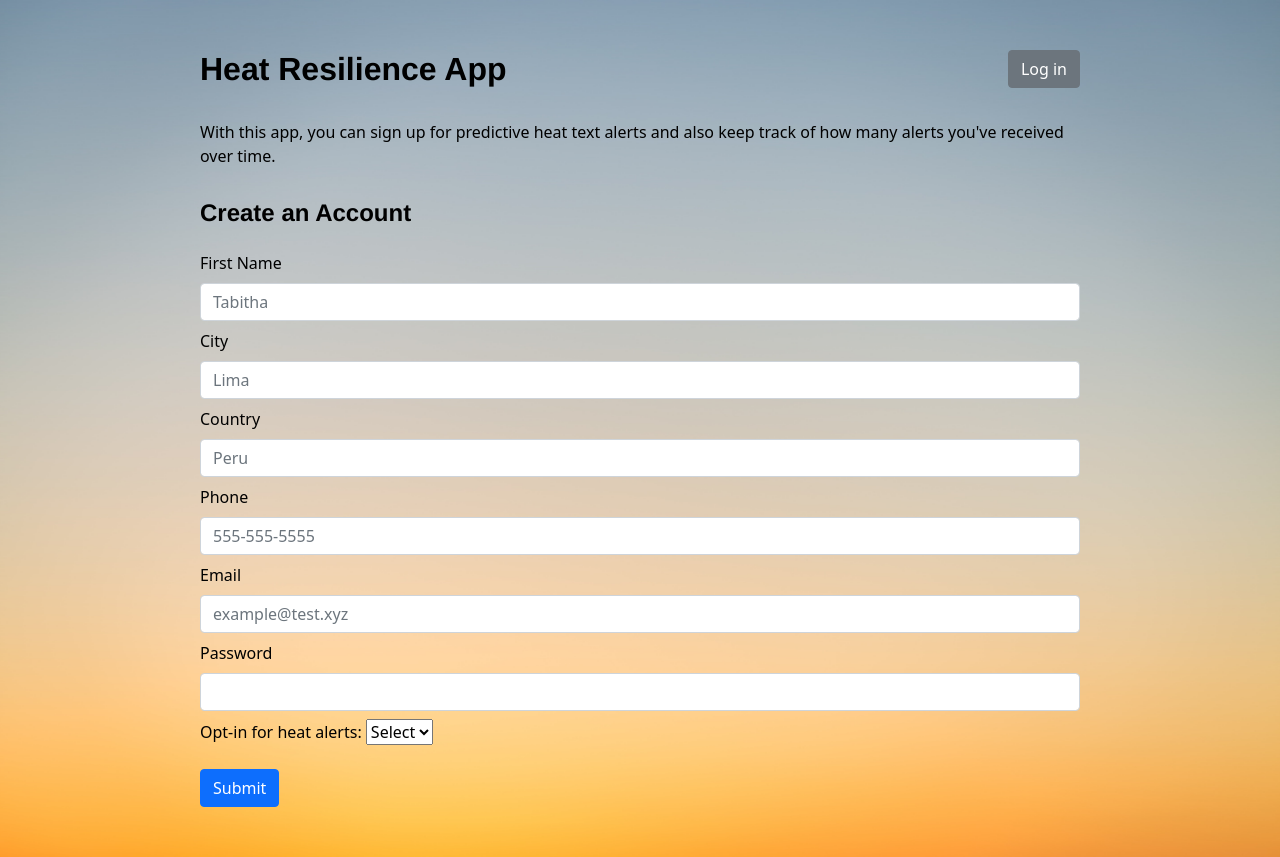
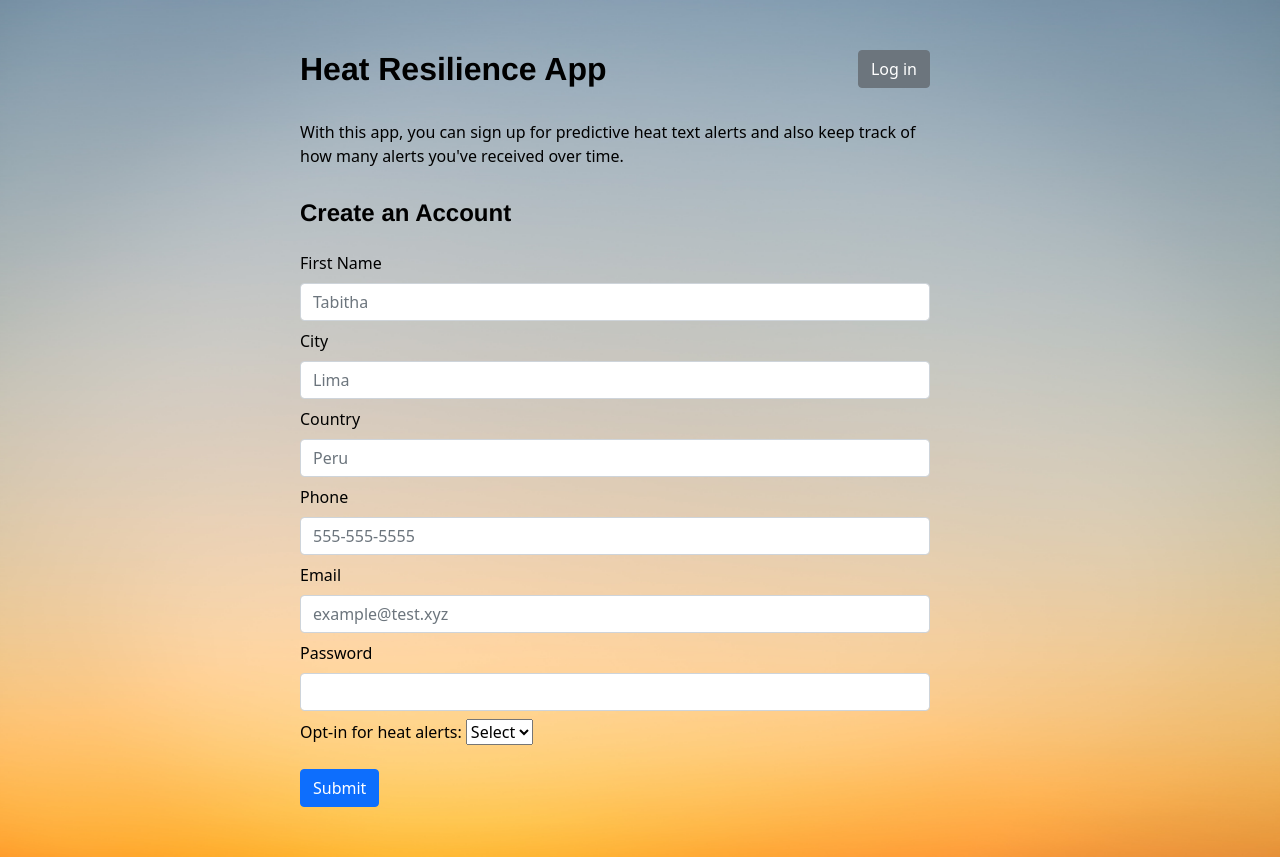
Before and after one commit to greenhacks/heat-resilience-app, a Flask app: page / in a window 1280 px wide. Run offline with Flask 2, Linux system fonts and the light colour scheme.

Commit message:
Updated for deployment

```diff
--- a/alert.py
+++ b/alert.py
@@ -7,6 +7,8 @@ import json
 import os
 from twilio.rest import Client
 from pprint import pprint
+
+os.system("source secrets.sh") #runs command line script in console
 
 # Twilio info:
 account_sid = os.environ['TWILIO_ACCOUNT_SID']
--- a/static/styles.css
+++ b/static/styles.css
@@ -25,8 +25,8 @@ body .container-fluid {
     background-position: center;
     color: black;
     margin: auto;
-    padding-left: 200px;
-    padding-right: 200px;
+    padding-left: 300px;
+    padding-right: 350px;
     padding-top: 50px;
     padding-bottom: 50px;
   }
@@ -107,7 +107,7 @@ body {
 }
 
 a:link {
-  color: black;
+  color: orange;
   background-color: transparent;
   text-decoration: none;
 }
--- a/templates/homepage.html
+++ b/templates/homepage.html
@@ -27,7 +27,7 @@
 
 <body>
 
-<div class="container-fluid" id="homepage">
+<div class="container-fluid" id="homepage" style="padding-right: 350px; padding-left: 300px;">
   <div class="row">
 
     <div class="col-10">
```
Also changed, not shown: static/dunes_lg.jpg (deleted), 1 other file.
